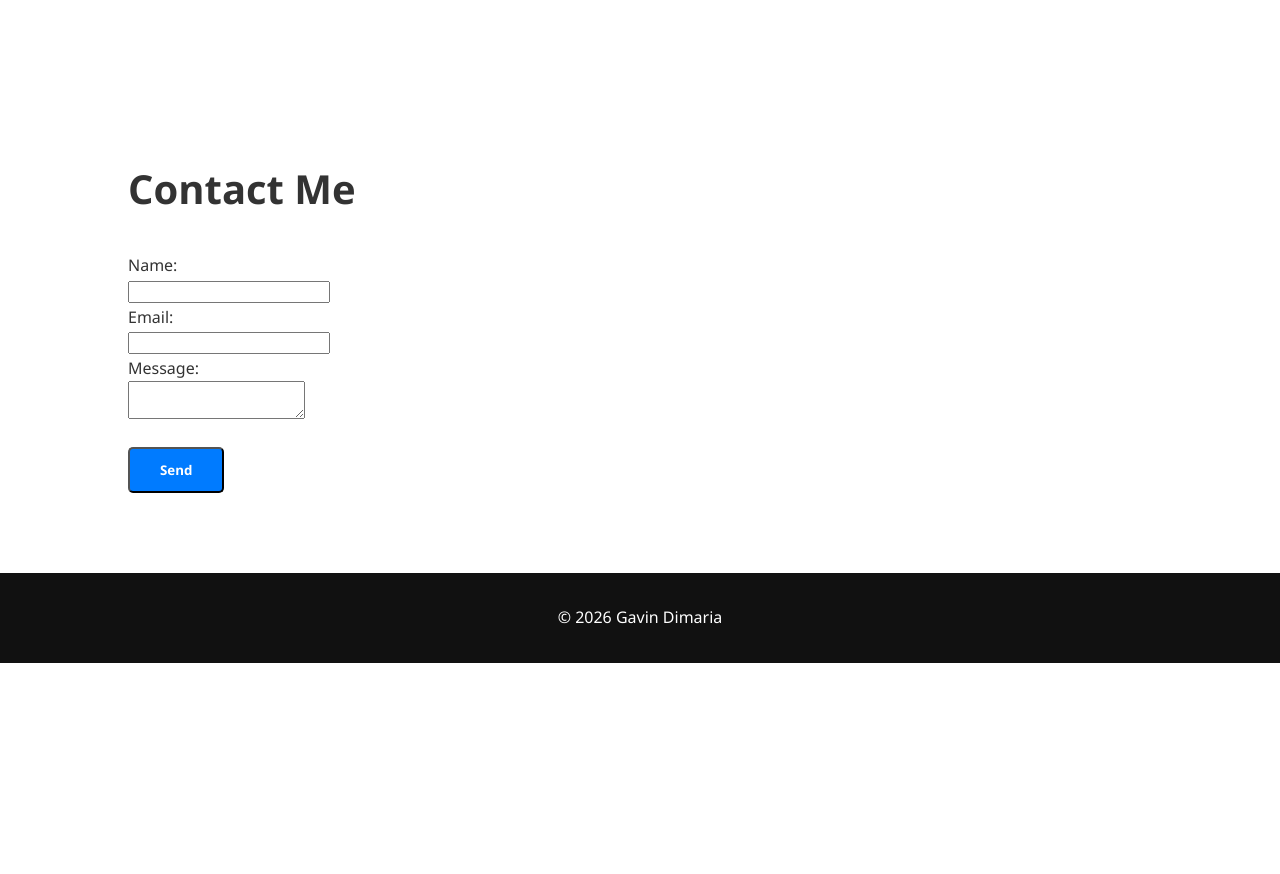
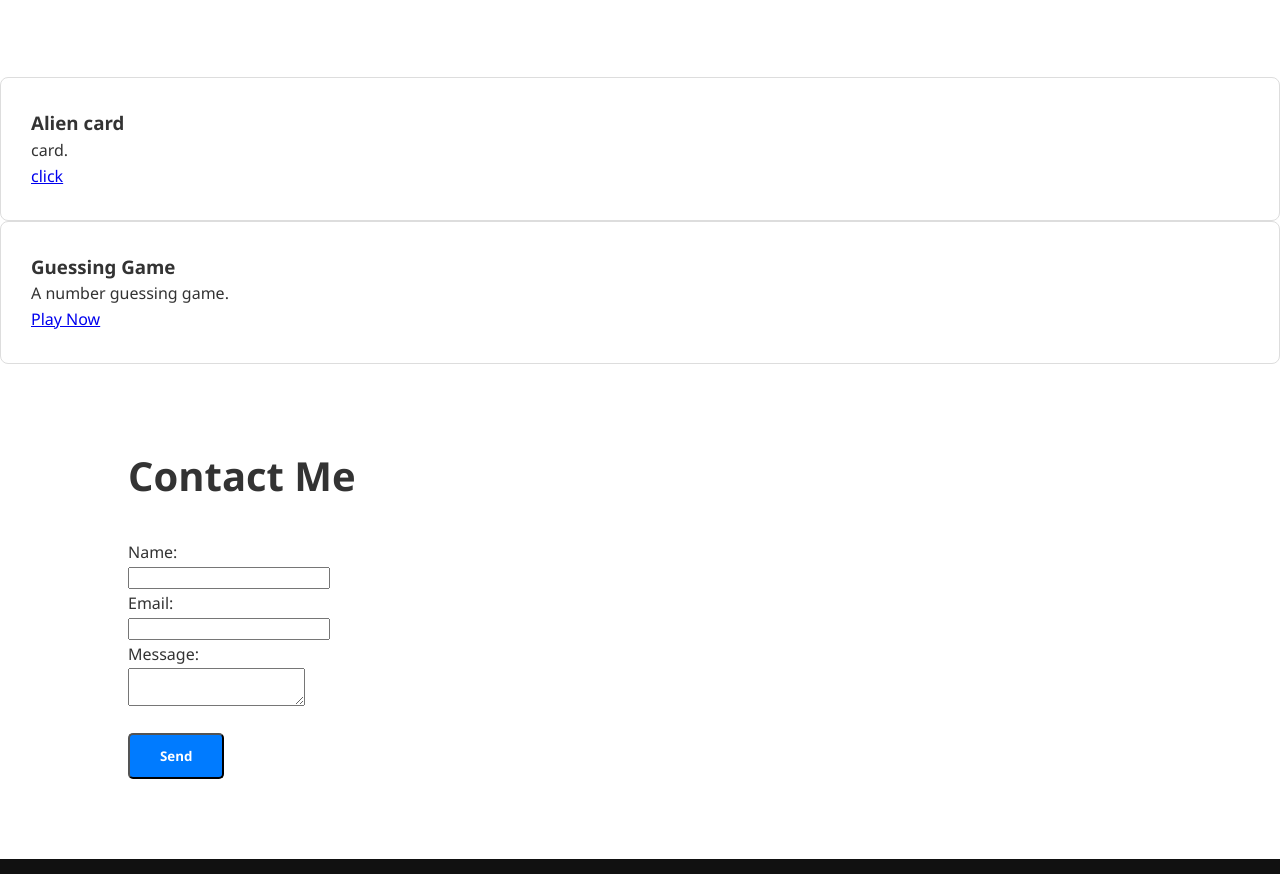
Before and after one commit to gdimaria2126011907-ops/profogavindimaria, a plain HTML site: page index.html in a window 1280 px wide. Shown: the part 1597-2471 px from the top of the page. Before the commit the page ends 2260 px from the top, so only its background shows below. Drawn offline with Linux system fonts and the light colour scheme.

Commit message:
Update index.html with new project cards
Added additional project cards to the projects section.

```diff
--- a/index.html
+++ b/index.html
@@ -67,6 +67,18 @@
       </div>
     </div>
   </section>
+  <div class="project-card">
+        <h3>Alien card</h3>
+        <p>card.</p>
+        <a href="https://gdimaria2126011907-ops.github.io/card/">click</a>
+      </div>
+      <div class="project-card">
+        <h3>Guessing Game</h3>
+        <p>A number guessing game.</p>
+        <a href="https://gdimaria2126011907-ops.github.io/game/" target="_blank">Play Now</a>
+      </div>
+    </div>
+  </section>
 
   <section id="contact" class="contact">
     <h2>Contact Me</h2>
```
